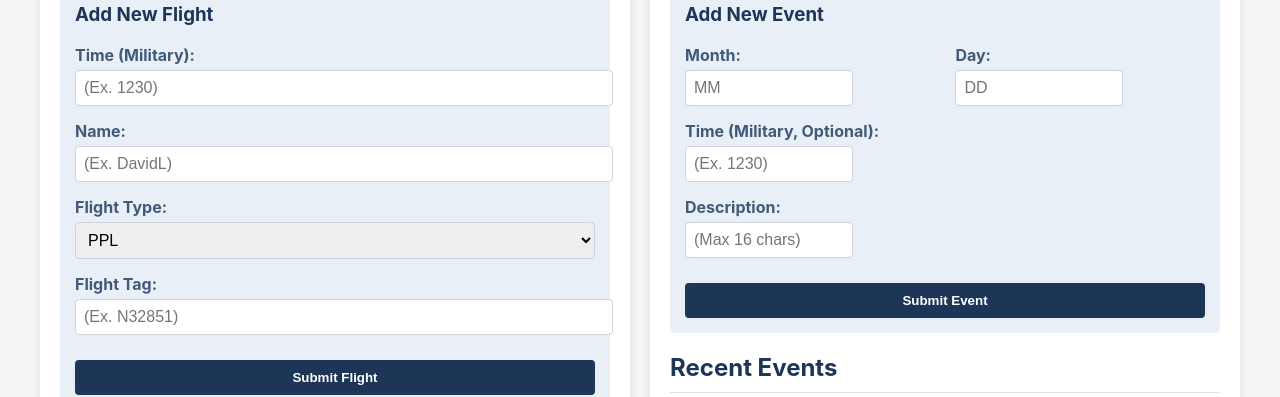
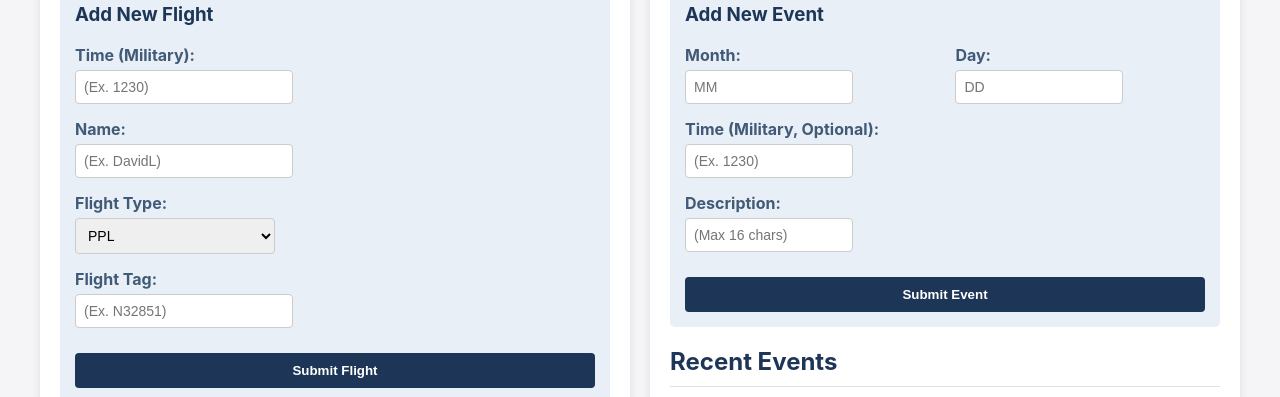
Before and after one commit to carloszamora0822/VBT-Web-Application, a React (Create React App) app in the folder client/: page / in a window 1280 px wide. Shown: the part 360-757 px from the top of the page. Built offline with nearby package versions, Linux system fonts and the light colour scheme; no server answers.

Commit message:
Fixed UI components

```diff
--- a/client/src/components/EventItem.js
+++ b/client/src/components/EventItem.js
@@ -6,7 +6,7 @@ function EventItem({ event, onDelete }) {
       <p>
         <strong>Date:</strong> {event.date} | <strong>Description:</strong> {event.description}
       </p>
-      <button onClick={onDelete} className="delete-btn">Delete</button>
+      <button onClick={onDelete} className="delete-btn">×</button>
     </div>
   );
 }
--- a/client/src/components/FlightItem.js
+++ b/client/src/components/FlightItem.js
@@ -6,7 +6,7 @@ function FlightItem({ flight, onDelete }) {
       <p>
         <strong>Time:</strong> {flight.time} | <strong>Name:</strong> {flight.callsign} | <strong>Flight Type:</strong> {flight.type} | <strong>Flight Number:</strong> {flight.destination}
       </p>
-      <button onClick={onDelete} className="delete-btn">Delete</button>
+      <button onClick={onDelete} className="delete-btn">×</button>
     </div>
   );
 }
--- a/client/src/index.css
+++ b/client/src/index.css
@@ -137,12 +137,17 @@ code {
   color: #415a77;
 }
 
-.form-group input, .form-group select {
-  width: 100%;
+.form-group input, .form-group select, .form-group textarea {
+  width: 200px;
   padding: 8px;
-  border: 1px solid #ced4da;
+  border: 1px solid #ccc;
   border-radius: 4px;
-  font-size: 16px;
+  font-size: 14px;
+}
+
+textarea {
+  height: 100px;
+  resize: vertical;
 }
 
 .form-group input.narrow-input {
```
